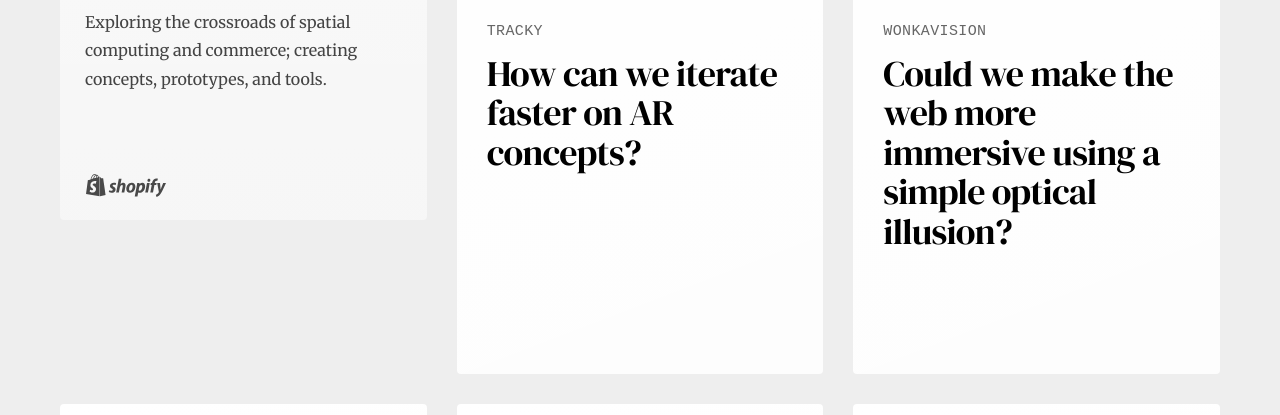
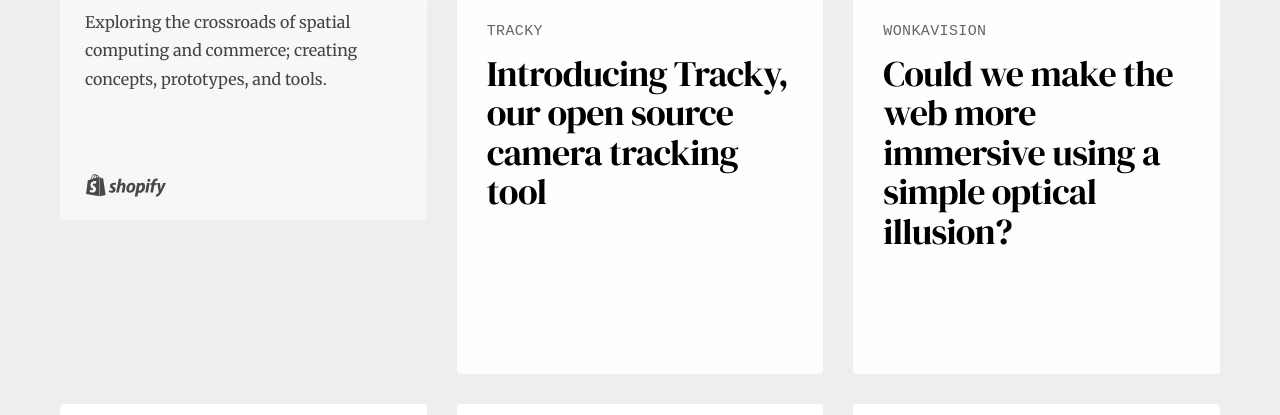
Before and after one commit to Shopify/spatial-commerce-projects, a Jekyll site: the page built from index.html, in a window 1280 px wide and 900 px high, cut to the strip 379-794 px from the top of the window. Built offline with Jekyll 4.4.1, drawn with Linux system fonts in a browser that asks for light colours; some web fonts are replaced; a script that is not in the unit is left out.

Commit message:
Rewrite title from question to statement

```diff
--- a/_posts/2023-03-09-Tracky.md
+++ b/_posts/2023-03-09-Tracky.md
@@ -1,6 +1,6 @@
 ---
 layout: post
-title: How can we iterate faster on AR concepts?
+title: Introducing Tracky, our open source camera tracking tool
 subtitle: Tracky
 video: https://cdn.shopify.com/videos/c/o/v/bc321c7e2c3145fbadd66f6e029aad03.mp4
 ---
```
